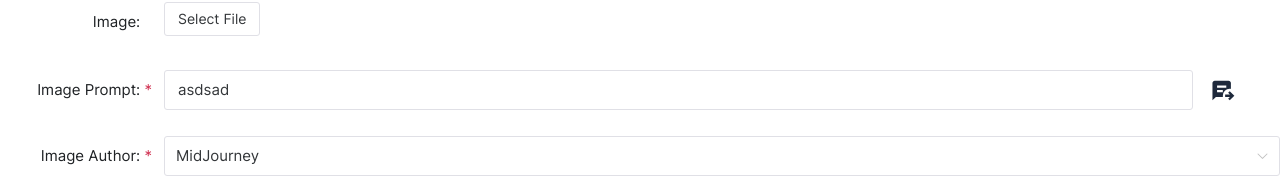
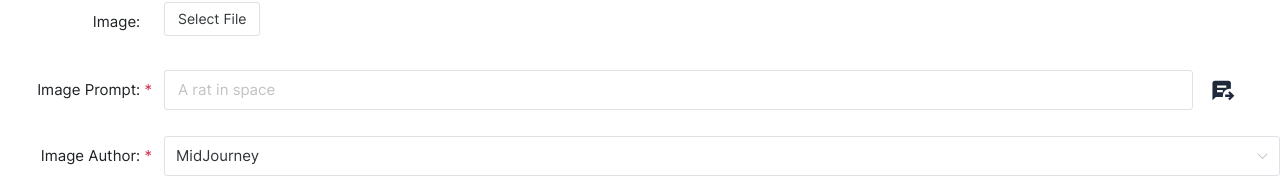
Before and after one commit to megasanjay/studio, a Vue app: page / in a window 1280 px wide. Shown: the part 140-318 px from the top of the page. Built offline with nearby package versions, Linux system fonts and the light colour scheme; some icons are missing; what prettier-plugin-tailwindcss, tailwindcss-debug-screens, vue3-lottie would draw is missing.

Commit message:
fix: 🐛 remove default prompt

```diff
--- a/src/views/HomeView.vue
+++ b/src/views/HomeView.vue
@@ -24,7 +24,7 @@ const image = ref({
 const formValue = ref({
   imageAuthor: "midjourney",
   imageId: nanoid(),
-  prompt: "asdsad",
+  prompt: "",
 });
 
 const rules = {
```
